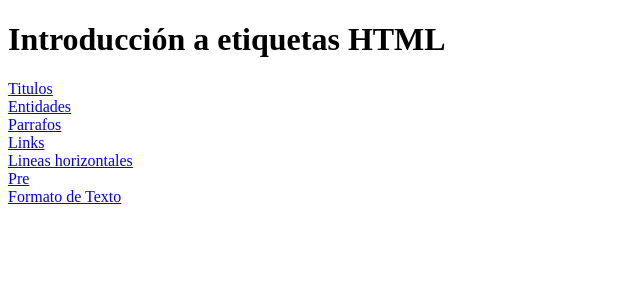
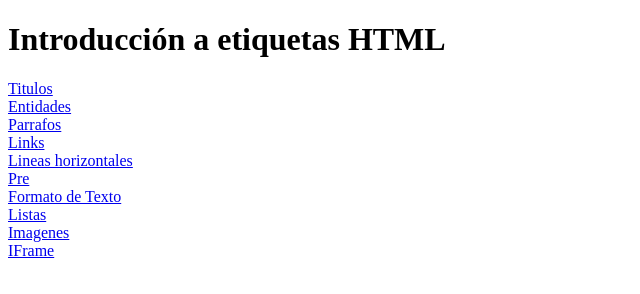
Before and after one commit to Christian000c/Proyecto.PS, a plain HTML site: page index.html in a window 1280 px wide. Shown: the whole page, without its empty margins (0-640 px from the left). Drawn offline with Linux system fonts and the light colour scheme.

Commit message:
listas, imagenes e inframes

```diff
--- a/index.html
+++ b/index.html
@@ -21,5 +21,12 @@
     <a href="pre.html">Pre</a>
     <br>
     <a href="Formato_texto.html">Formato de Texto</a>
+    <br>
+    <a href="listas.html">Listas</a>
+    <br>
+    <a href="imagenes.html">Imagenes</a>
+    <br>
+    <a href="iframe.html">IFrame</a>
+    <b>
 </body>
 </html>
```
